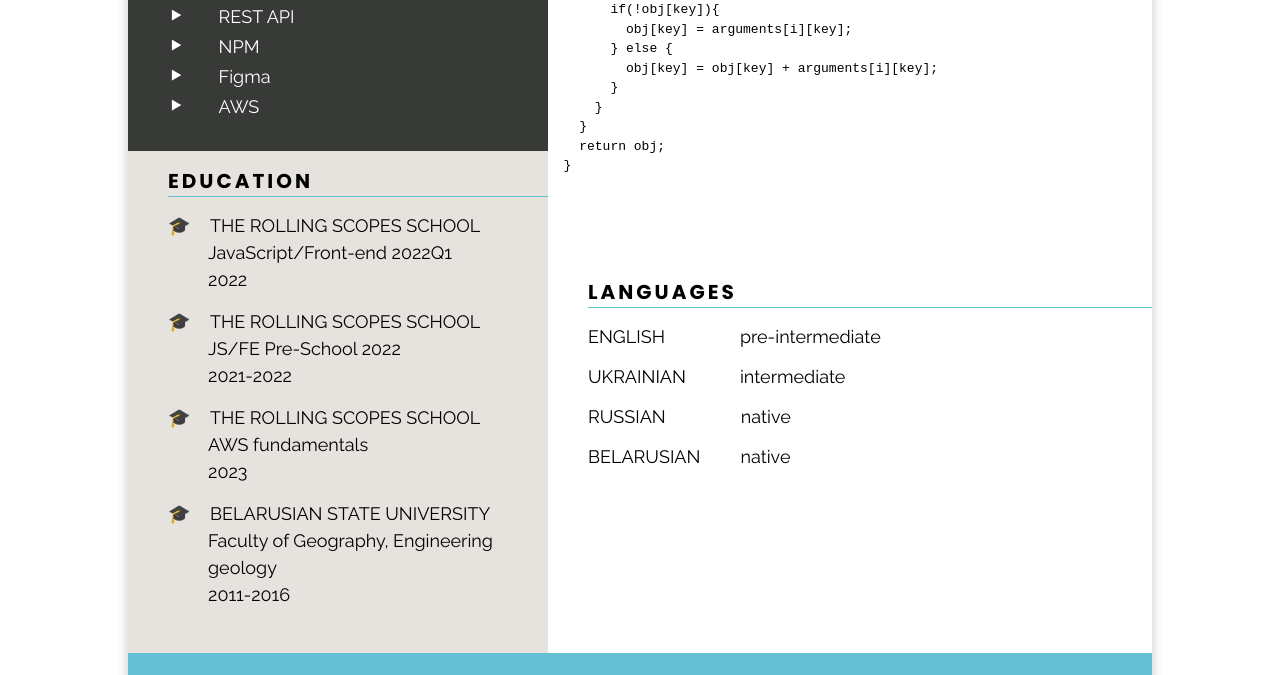
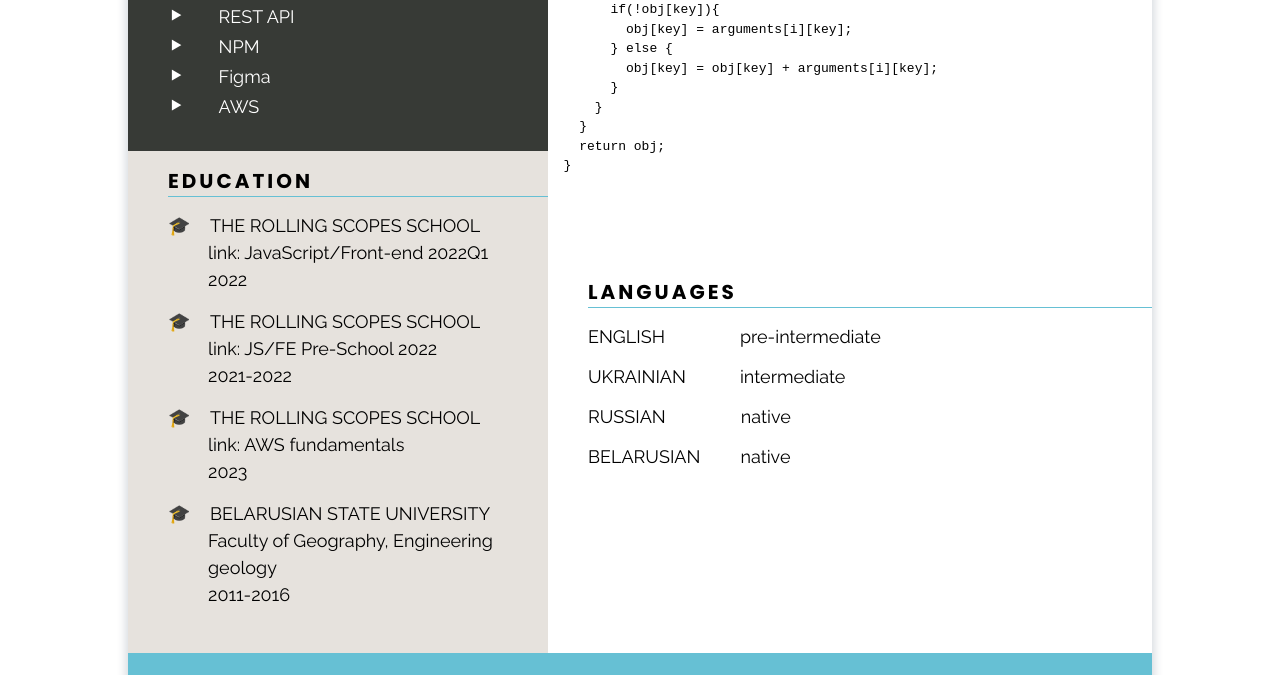
Before and after one commit to Yuliya0503/cv, a plain HTML site: page index.html in a window 1280 px wide. Shown: the part 1363-2038 px from the top of the page. Drawn offline with Linux system fonts and the light colour scheme.

Commit message:
feat: add links to education section

```diff
--- a/index.html
+++ b/index.html
@@ -291,7 +291,7 @@
                   class="education_link"
                   href="#"
                 >
-                  <p class="education_info">JavaScript/Front-end 2022Q1</p>
+                  <p class="education_info">link: JavaScript/Front-end 2022Q1</p>
                 </a>
                 <p class="education_period">2022</p>
               </li>
@@ -301,7 +301,7 @@
                   class="education_link"
                   href="https://app.rs.school/certificate/1wdd8z41"
                 >
-                  <p class="education_info">JS/FE Pre-School 2022</p>
+                  <p class="education_info">link: JS/FE Pre-School 2022</p>
                 </a>
                 <p class="education_period">2021-2022</p>
               </li>
@@ -311,7 +311,7 @@
                   class="education_link"
                   href="https://app.rs.school/certificate/lk18pu9d"
                 >
-                  <p class="education_info">AWS fundamentals</p>
+                  <p class="education_info">link: AWS fundamentals</p>
                 </a>
                 <p class="education_period">2023</p>
               </li>
```
